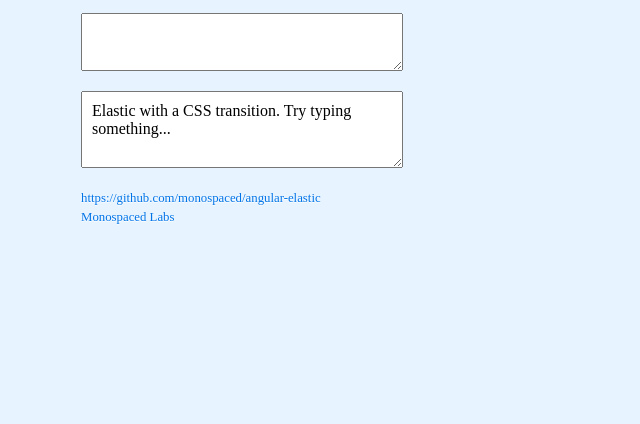
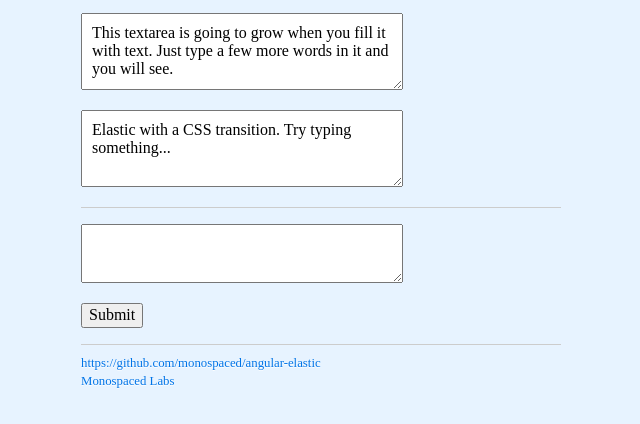
Before and after one commit to monospaced/angular-elastic, a website: page index.html in a window 1280 px wide. Shown: the part 46-470 px from the top of the page, without its empty margins (319-959 px from the left). Drawn offline with nearby package versions, Linux system fonts and the light colour scheme.

Commit message:
add example with angular form submit

```diff
--- a/index.html
+++ b/index.html
@@ -1,5 +1,5 @@
 <!DOCTYPE html>
-<html lang="en-gb" data-ng-app="monospaced.elastic" id="ng-app">
+<html lang="en-gb" data-ng-app="elasticDemo" id="ng-app">
 <head>
   <meta charset="utf-8">
   <title>Angular Elastic</title>
@@ -38,10 +38,18 @@
            -o-transition: none;
               transition: none;
     }
+    form[name] {
+      margin: 0 0 8px;
+      border-top: 1px solid #ccc;
+      border-bottom: 1px solid #ccc;
+    }
     textarea {
       padding: 10px;
-      width:  300px;
+      width: 300px;
       max-width: 90%;
+    }
+    textarea.ng-pristine {
+      height: auto !important;
     }
     .animate:focus {
       -webkit-transition: height 50ms ease-in-out;
@@ -57,10 +65,19 @@
 
   <form>
     <p>
-      <textarea data-msd-elastic></textarea>
+      <textarea data-msd-elastic>This textarea is going to grow when you fill it with text. Just type a few more words in it and you will see.</textarea>
     </p>
     <p>
       <textarea data-msd-elastic="\n" class="animate">Elastic with a CSS transition. Try typing something...</textarea>
+    </p>
+  </form>
+
+  <form name="formTest" data-ng-submit="submit()" data-ng-controller="formTestController">
+    <p>
+      <textarea data-msd-elastic data-ng-model="text"></textarea>
+    </p>
+    <p>
+      <input type="submit">
     </p>
   </form>
 
@@ -69,7 +86,16 @@
     <a href="http://monospaced.github.io/">Monospaced Labs</a>
   </small>
 
-  <script src="//ajax.googleapis.com/ajax/libs/angularjs/1.0.6/angular.min.js"></script>
+  <script src="//ajax.googleapis.com/ajax/libs/angularjs/1.1.5/angular.min.js"></script>
   <script src="elastic.js"></script>
+  <script>
+    angular.module('elasticDemo', ['monospaced.elastic'])
+      .controller('formTestController', ['$scope', function($scope){
+        $scope.submit = function(){
+          $scope.text = '';
+          $scope.formTest.$setPristine();
+        };
+      }]);
+  </script>
 </body>
 </html>
```
